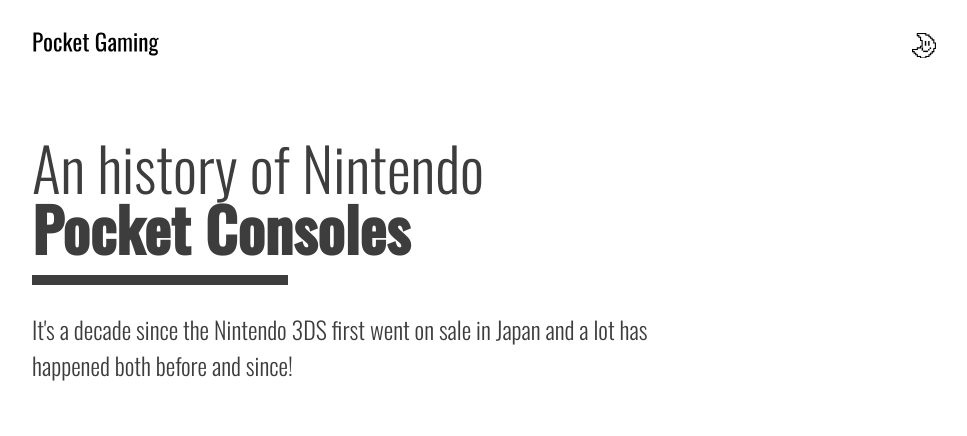
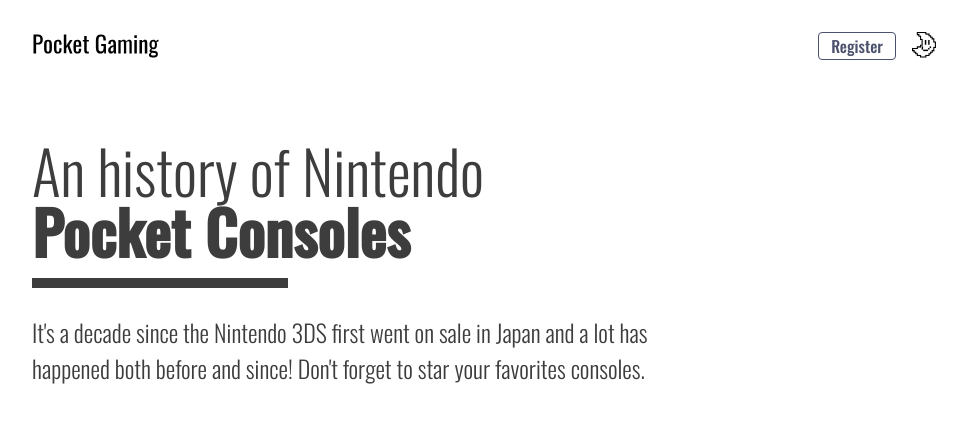
Before and after one commit to fraincs/timeline, a React (Create React App) app: page / in a window 1280 px wide. Shown: the top 436 px of the page, without its empty margins (156-1123 px from the left). Built offline with nearby package versions, Linux system fonts and the light colour scheme.

Commit message:
added a fake registrer button

```diff
--- a/src/Components/Header/Header.js
+++ b/src/Components/Header/Header.js
@@ -8,7 +8,7 @@
             <Nav />
             <h1 className="title"><span className="title-light">An history of Nintendo</span><br />Pocket Consoles</h1>
             <hr className="divider" />
-            <h2 className="subtitle">It's a decade since the Nintendo 3DS first went on sale in Japan and a lot has happened both before and since!</h2>
+            <h2 className="subtitle">It's a decade since the Nintendo 3DS first went on sale in Japan and a lot has happened both before and since! Don't forget to star your favorites consoles.</h2>
         </>
     );
 }
--- a/src/Components/Nav/Nav.js
+++ b/src/Components/Nav/Nav.js
@@ -7,7 +7,10 @@
     return (
         <div className="nav">
             <Logo className="nav-logo" />
-            <ThemeSwitcher />
+            <div className="nav-action">
+                <button className="nav-cta">Register</button>
+                <ThemeSwitcher />
+            </div>
         </div>
     );
 }
--- a/src/Components/Nav/nav.css
+++ b/src/Components/Nav/nav.css
@@ -10,3 +10,22 @@
   width: 8rem;
   fill: var(--solid);
 }
+
+.nav-action {
+  display: flex;
+}
+
+.nav-cta {
+  margin-right: 1rem;
+  border: 1px solid var(--cta-main);
+  color: var(--cta-main);
+  background-color: transparent;
+  cursor: pointer;
+  border-radius: 0.25rem;
+  padding: 0.25rem 0.75rem;
+}
+
+.nav-cta:hover {
+  background-color: var(--cta-main);
+  color: var(--cta-main-text);
+}
--- a/src/css/theme.css
+++ b/src/css/theme.css
@@ -17,6 +17,8 @@
   --solid: var(--black);
   --title-decorator-color: var(--black-translucent);
   --image-theme-opacity: 1;
+  --cta-main: var(--gray-blue);
+  --cta-main-text: var(--white);
 }
 
 .theme-dark {
@@ -24,5 +26,7 @@
   --primary-text-color: var(--gray-light);
   --solid: var(--white);
   --title-decorator-color: var(--white-translucent);
+  --cta-main: var(--white);
+  --cta-main-text: var(--gray-blue);
   --image-theme-opacity: 0.75;
 }
--- a/src/css/tokens.css
+++ b/src/css/tokens.css
@@ -10,4 +10,5 @@
   --yellow-bright: rgb(254, 254, 0);
   --yellow-translucent: rgba(254, 254, 0, 0.5);
   --blue: rgba(56, 139, 253, 0.8);
+  --gray-blue: #4c516d;
 }
```
